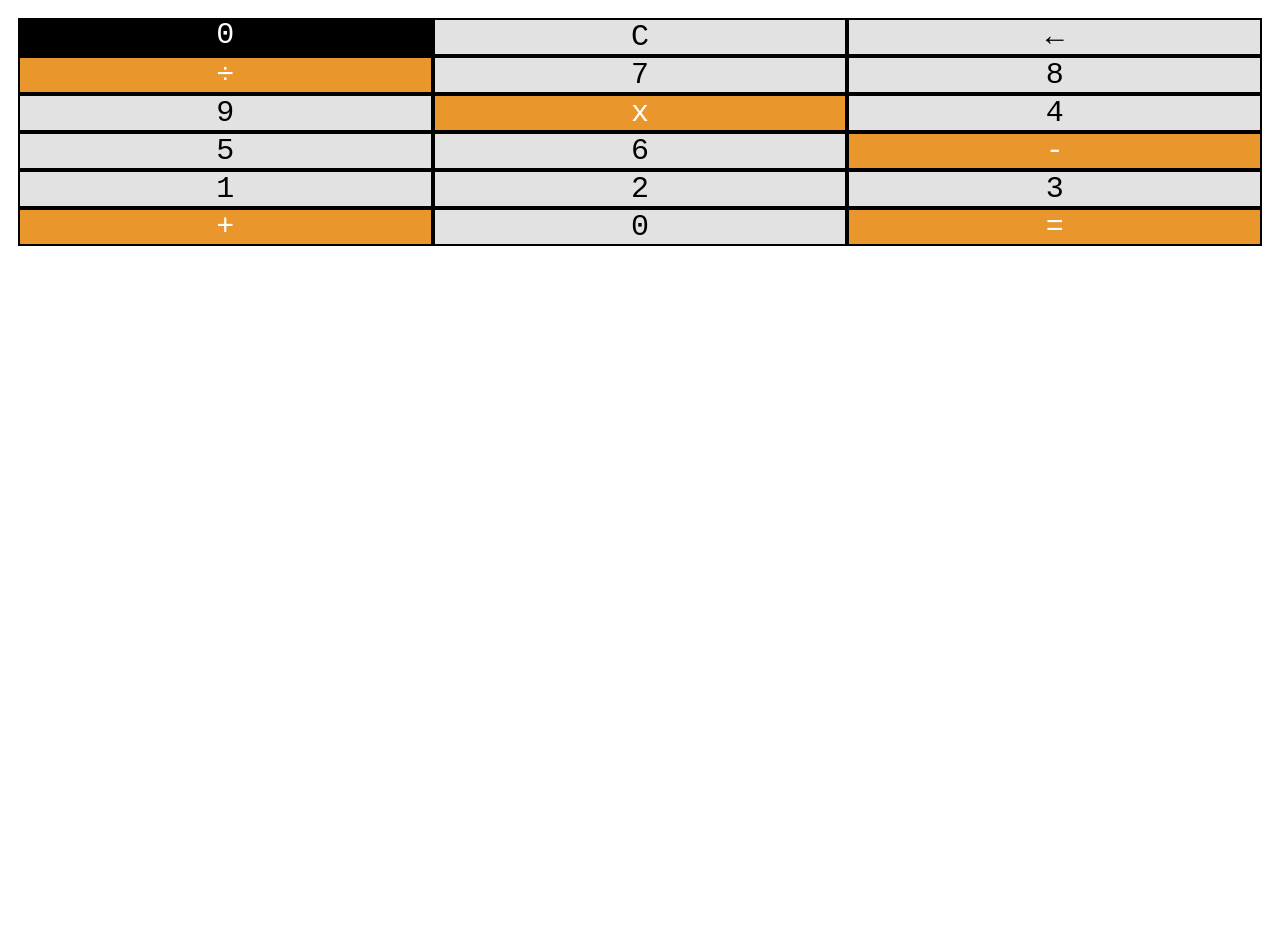
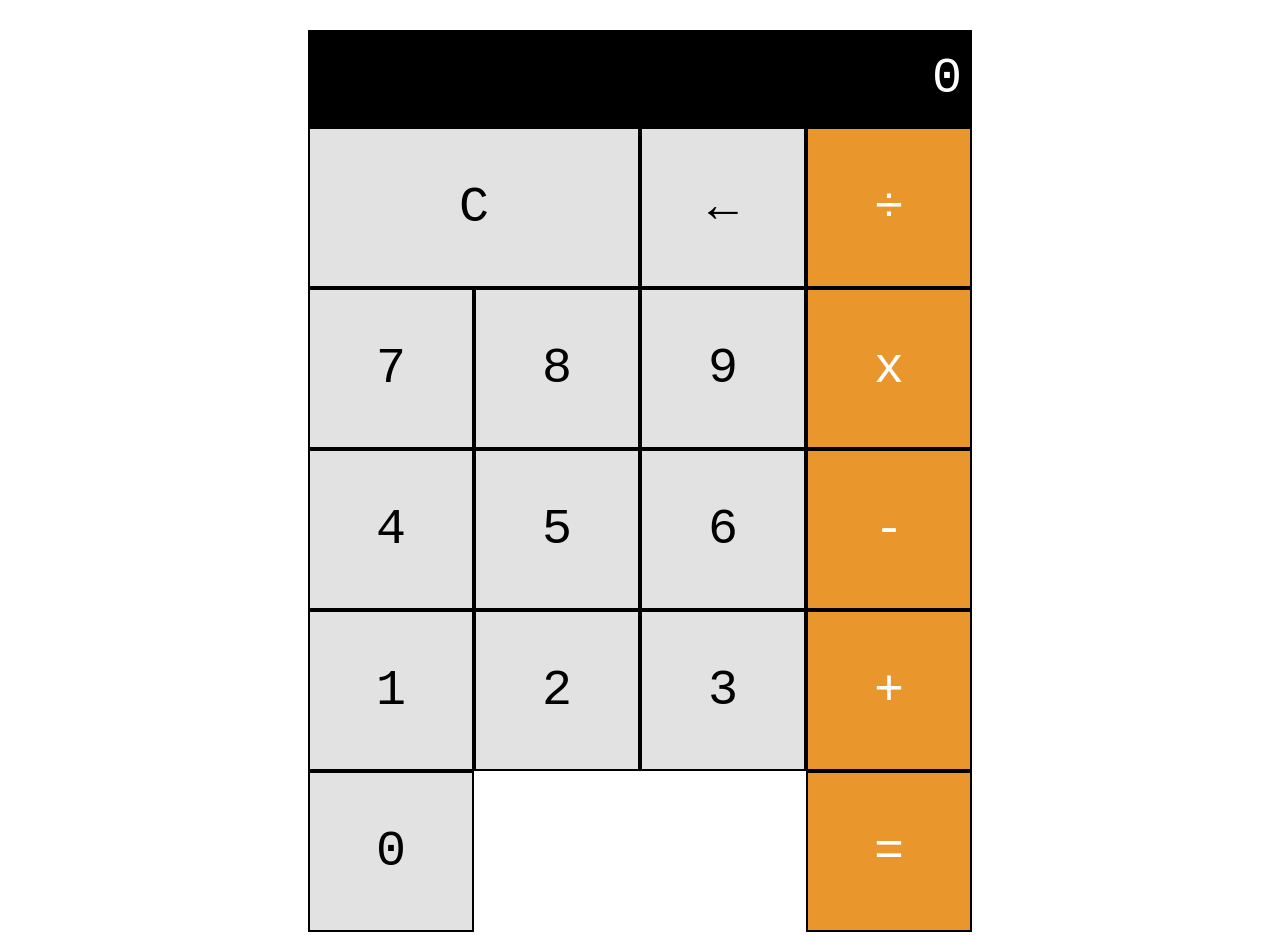
Before and after one commit to giovannivicentin/JavaScriptCalculator, a plain HTML site: page index.html in a window 1280 px wide. Before the commit the page ends 800 px from the top, so only its background shows below. Drawn offline with Linux system fonts and the light colour scheme.

Commit message:
update style.css with grid template

```diff
--- a/index.html
+++ b/index.html
@@ -11,23 +11,23 @@
 <body>
     <div class="grid-container">
         <div class="grid-header">0</div>
-        <div class="grid-grey">C</div>
-        <div class="grid-grey">←</div>
-        <div class="grid-orange">÷</div>
-        <div class="grid-grey">7</div>
-        <div class="grid-grey">8</div>
-        <div class="grid-grey">9</div>
-        <div class="grid-orange">x</div>
-        <div class="grid-grey">4</div>
-        <div class="grid-grey">5</div>
-        <div class="grid-grey">6</div>
-        <div class="grid-orange">-</div>
-        <div class="grid-grey">1</div>
-        <div class="grid-grey">2</div>
-        <div class="grid-grey">3</div>
-        <div class="grid-orange">+</div>
-        <div class="grid-grey">0</div>
-        <div class="grid-orange">=</div>
+        <div class="grid-grey" id="c">C</div>
+        <div class="grid-grey" id="arrow">←</div>
+        <div class="grid-orange" id="div">÷</div>
+        <div class="grid-grey" id="seven">7</div>
+        <div class="grid-grey" id="eight">8</div>
+        <div class="grid-grey" id="nine">9</div>
+        <div class="grid-orange" id="mult">x</div>
+        <div class="grid-grey" id="four">4</div>
+        <div class="grid-grey" id="five">5</div>
+        <div class="grid-grey" id="six">6</div>
+        <div class="grid-orange" id="sub">-</div>
+        <div class="grid-grey" id="one">1</div>
+        <div class="grid-grey" id="two">2</div>
+        <div class="grid-grey" id="three">3</div>
+        <div class="grid-orange" id="sum">+</div>
+        <div class="grid-grey" id="zero">0</div>
+        <div class="grid-orange" id="equal">=</div>
       </div>
 </body>
 </html>
--- a/style.css
+++ b/style.css
@@ -1,26 +1,54 @@
+.grid-header { grid-area: header;}
+#c {grid-area: c;}
+#arrow {grid-area: arrow;}
+#zer {grid-area: zer;}
+#one {grid-area: one;}
+#two {grid-area: two;}
+#three {grid-area: three;}
+#four {grid-area: four;}
+#five {grid-area: five;}
+#six {grid-area: six;}
+#seven {grid-area: seven;}
+#eight {grid-area: eight;}
+#nine {grid-area: nine;}
+#mult {grid-area: mult;}
+#div {grid-area: div;}
+#sum {grid-area: sum;}
+#subt {grid-area: subt;}
+#equal {grid-area: equal;}
+
+
 .grid-container {
     display: grid;
-    grid-template-columns: auto auto auto;
-    padding: 10px;
-    font-size: 30px;
+    grid-template:
+    'header header header header'
+    'c c arrow div'
+    'seven eight nine mult'
+    'four five six sub'
+    'one two three sum'
+    'zer zer zer equal';
+    margin: 30px 300px;
+    font-size: 50px;
     font-family: monospace;
     text-align: center;
-    font-family: monospace;
 }
 
 .grid-header {
     color: white;
     background-color: black;
+    text-align: end;
+    padding: 20px 10px;
 }
 
 .grid-grey {
     background-color: rgb(226, 226, 226);
     color: black;
     border: 2px black solid;
+    padding: 50px
 }
-
 .grid-orange {
     background-color: rgb(233, 151, 44);
     color: white;
     border: 2px black solid;
+    padding: 50px;
 }
```
